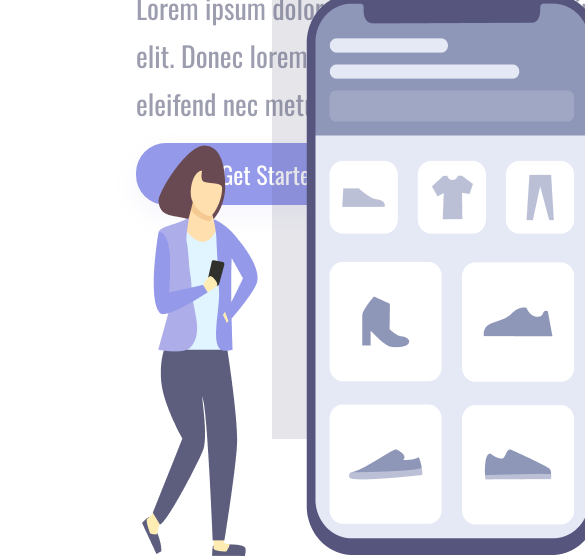
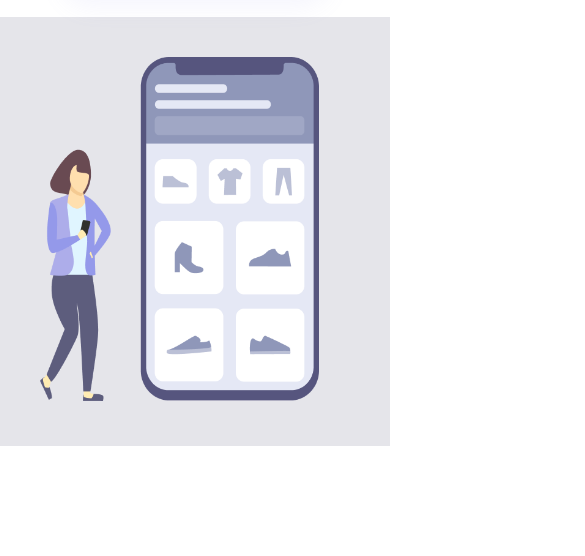
Before and after one commit to Arrais22/Easy-Shopping, a plain HTML site: page index.html in a window 390 px wide. Shown: the part 405-961 px from the top of the page, 585 px wide, since content can reach past the window. After the commit the page ends 851 px from the top, so only its background shows below. Drawn offline with nearby package versions, Linux system fonts and the light colour scheme.

Commit message:
Atualização - resposividade

```diff
--- a/styles.css
+++ b/styles.css
@@ -94,3 +94,51 @@ a:active {
 header {
     margin: 24px 0 0 57px;
 }
+
+@media screen and (max-width: 900px) {
+    .container-left {
+        width: 100%;
+        height: 50%;
+        padding: 0;
+        margin: 0;
+    }
+
+    .container-right {
+        display: block;
+        height: auto;
+        width: 100%;
+        position: static;
+        padding: 40px;
+    }
+
+    img {
+        position: static;
+        max-width: 90%;
+    }
+
+    header {
+        display: none;
+    }
+
+    h1 {
+        font-size: 36px;
+        line-height: 52px;
+        width: auto;
+        margin: 58px 50px 0 50px;
+        text-align: center;
+    }
+
+    p {
+        margin: -10px 50px 60px 50px;
+        width: auto;
+        text-align: center;
+        font-size: 14px;
+        line-height: 24px;
+    }
+
+    button {
+        margin: 0 auto;
+        display: block;
+        position: relative;
+    }
+}
```
